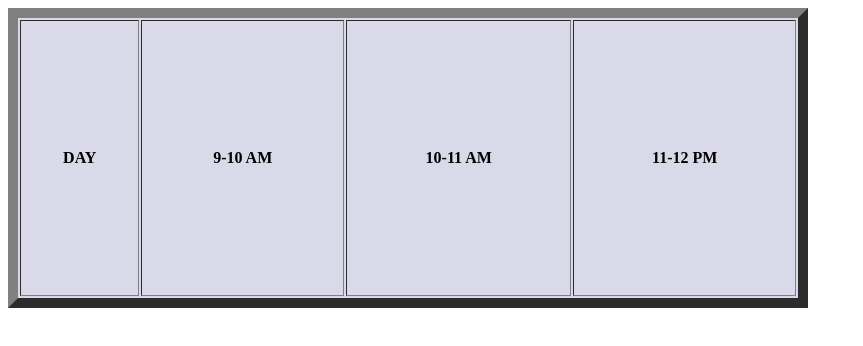
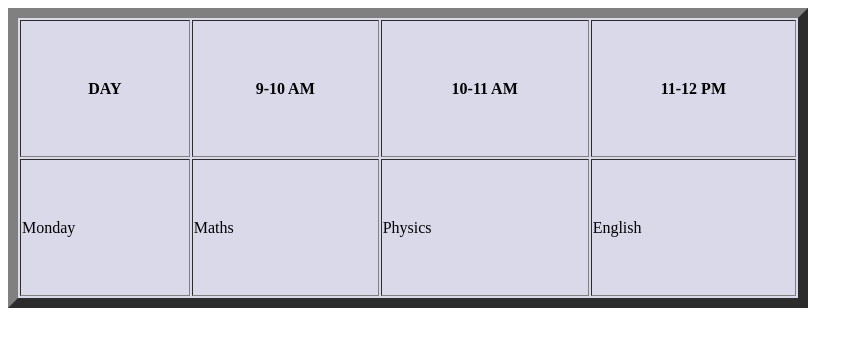
Before and after one commit to dollyraghav22/FSD-WD-CSE17-DOLLY_RAGHAV, a plain HTML site: page html/table.html in a window 1280 px wide. Shown: the whole page, without its empty margins (0-863 px from the left). Drawn offline with Linux system fonts and the light colour scheme.

Commit message:
monday in TT

```diff
--- a/html/table.html
+++ b/html/table.html
@@ -8,8 +8,14 @@
 <body>
     <table border="10" width="800" height="300" style="background-color:rgb(217, 217, 234);">
         <tr>
-        <th>DAY</th><th>9-10 AM</th><th>10-11 AM</th><th>11-12 PM</th>
-     </tr>
+            <th>DAY</th><th>9-10 AM</th><th>10-11 AM</th><th>11-12 PM</th>
+        </tr>
+        <tr>
+            <td>Monday</td><td>Maths</td><td>Physics</td><td>English</td>
+        </tr>
+
+
+
 
 
 </body>
```
